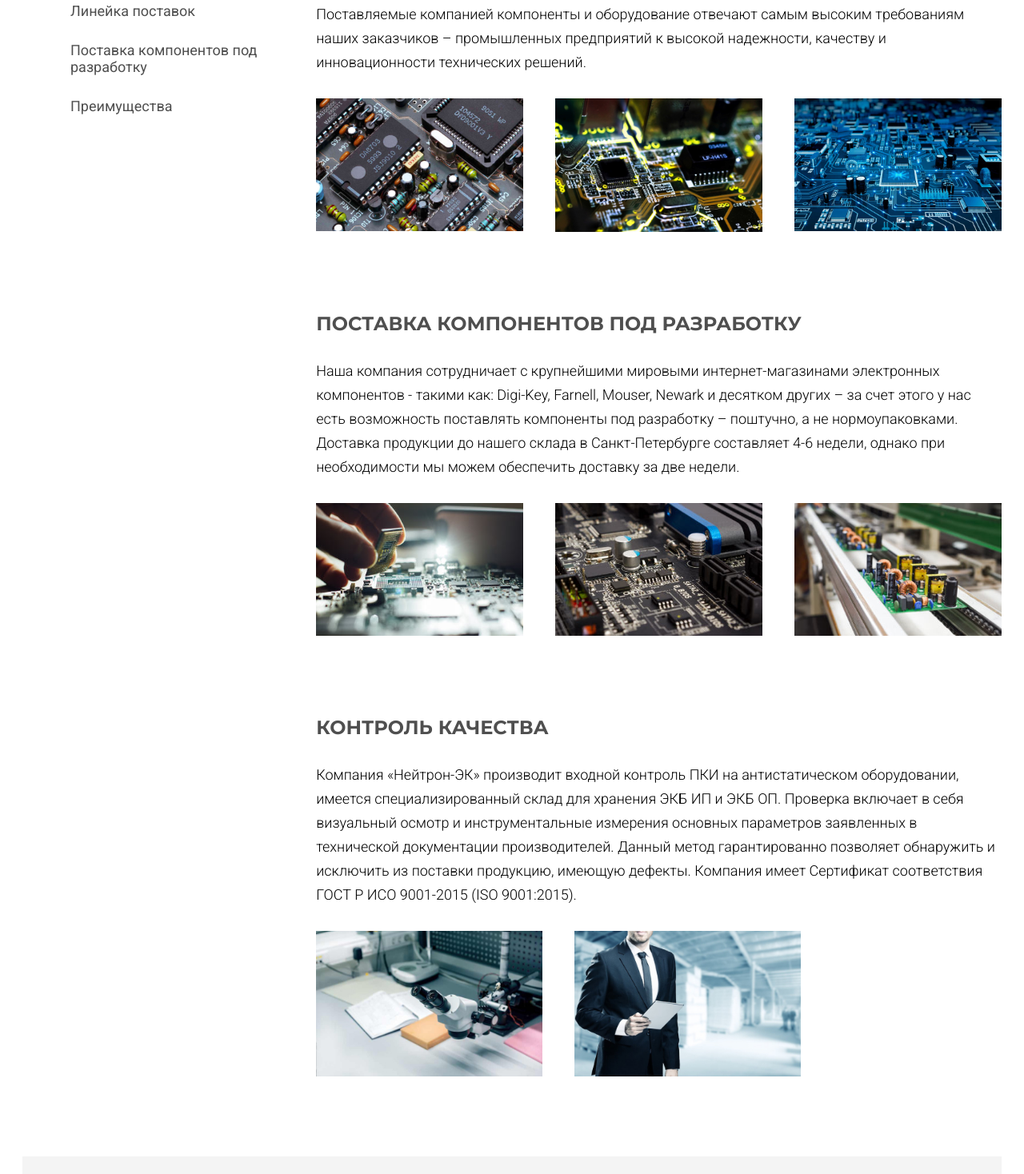
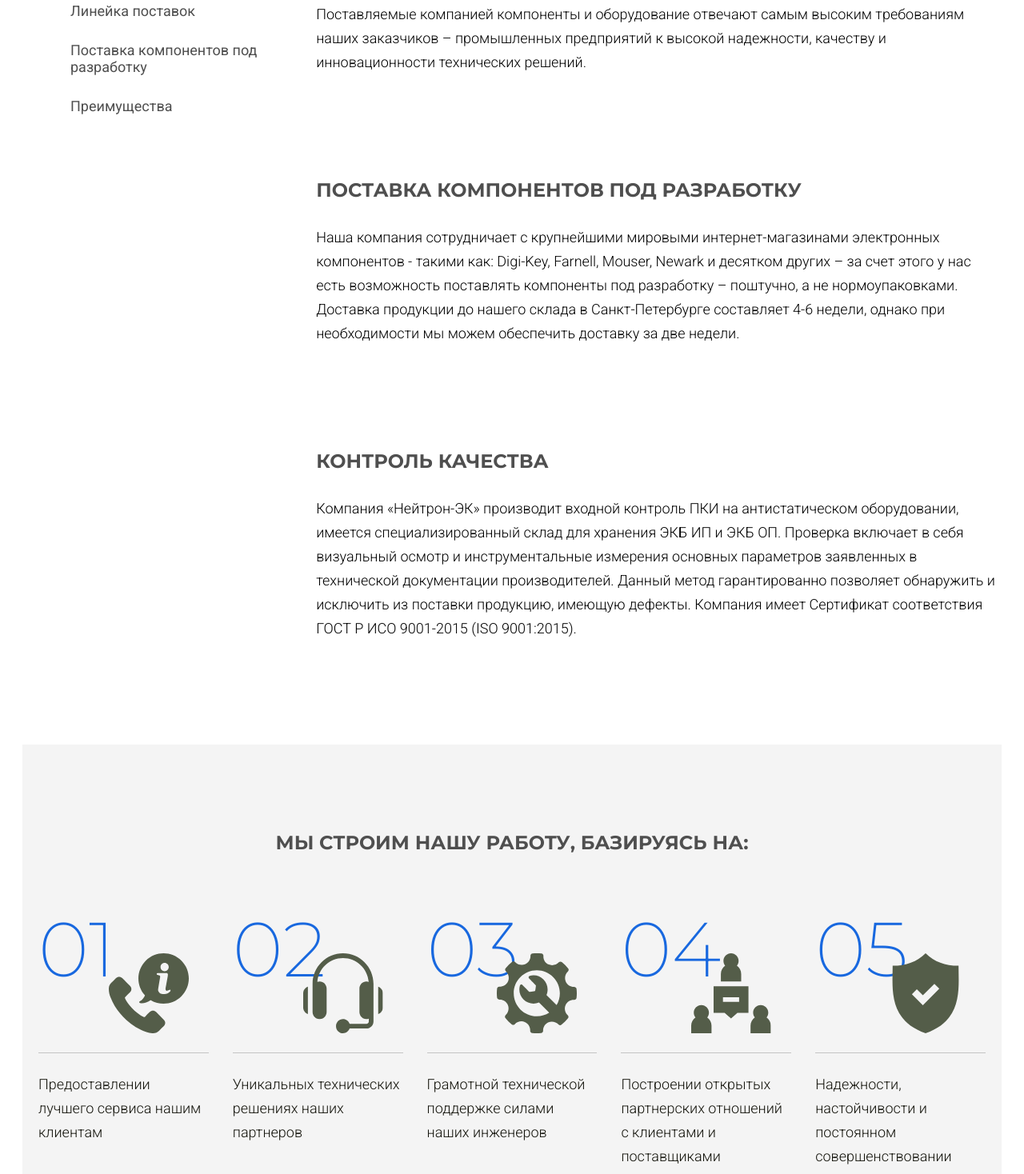
Before and after one commit to krastbiz/chips-landing, a Next.js app: page / in a window 1280 px wide. Shown: the part 762-2230 px from the top of the page at 80% size. Built offline with nearby package versions, Linux system fonts and the light colour scheme.

Commit message:
delete unused images

```diff
--- a/components/HomePage/Home.jsx
+++ b/components/HomePage/Home.jsx
@@ -55,9 +55,9 @@ const Home = () => {
             <AsideLayout>
                 <Section
                     images={[
-                        { url: '/static/images/chip-1.jpeg', alt: 'Изображение чипа' },
-                        { url: '/static/images/chip-2.jpeg', alt: 'Изображение чипа' },
-                        { url: '/static/images/chip-3.jpeg', alt: 'Изображение чипа' },
+                        // { url: '/static/images/chip-1.jpeg', alt: 'Изображение чипа' },
+                        // { url: '/static/images/chip-2.jpeg', alt: 'Изображение чипа' },
+                        // { url: '/static/images/chip-3.jpeg', alt: 'Изображение чипа' },
                     ]}
                     title="ИННОВАЦИОННЫЕ РАЗРАБОТКИ"
                     content={<>Нейтрон-ЭК– Российский дистрибьютор ведущих мировых производителей компонентов и оборудования<br /><br />Нейтрон-ЭК предлагает инновационные разработки, используемые для ответственных применений. Поставляемые компанией компоненты и оборудование отвечают самым высоким требованиям наших заказчиков – промышленных предприятий к высокой надежности, качеству и инновационности технических решений.</>}/>
@@ -65,9 +65,9 @@ const Home = () => {
                 <Section
                     id="develop"
                     images={[
-                        { url: '/static/images/chip-4.jpeg', alt: 'Изображение чипа' },
-                        { url: '/static/images/chip-5.jpeg', alt: 'Изображение чипа' },
-                        { url: '/static/images/chip-6.jpeg', alt: 'Изображение чипа' },
+                        // { url: '/static/images/chip-4.jpeg', alt: 'Изображение чипа' },
+                        // { url: '/static/images/chip-5.jpeg', alt: 'Изображение чипа' },
+                        // { url: '/static/images/chip-6.jpeg', alt: 'Изображение чипа' },
                     ]}
                     title="ПОСТАВКА КОМПОНЕНТОВ ПОД РАЗРАБОТКУ"
                     content="Наша компания сотрудничает с крупнейшими мировыми интернет-магазинами электронных компонентов - такими как: Digi-Key, Farnell, Mouser, Newark и десятком других – за счет этого у нас есть возможность поставлять компоненты под разработку – поштучно, а не нормоупаковками. Доставка продукции до нашего склада в Санкт-Петербурге составляет 4-6 недели, однако при необходимости мы можем обеспечить доставку за две недели."
@@ -76,8 +76,8 @@ const Home = () => {
                 <Section
                     id="quality"
                     images={[
-                        { url: '/static/images/chip-7.jpeg', alt: 'Изображение чипа' },
-                        { url: '/static/images/chip-8.jpeg', alt: 'Изображение чипа' },
+                        // { url: '/static/images/chip-7.jpeg', alt: 'Изображение чипа' },
+                        // { url: '/static/images/chip-8.jpeg', alt: 'Изображение чипа' },
                     ]}
                     title="КОНТРОЛЬ КАЧЕСТВА"
                     content="Компания «Нейтрон-ЭК» производит входной контроль ПКИ на антистатическом оборудовании, имеется специализированный склад для хранения ЭКБ ИП и ЭКБ ОП. Проверка включает в себя визуальный осмотр и инструментальные измерения основных параметров заявленных в технической документации производителей. Данный метод гарантированно позволяет обнаружить и исключить из поставки продукцию, имеющую дефекты. Компания имеет Сертификат соответствия ГОСТ Р ИСО 9001-2015 (ISO 9001:2015)."
```
